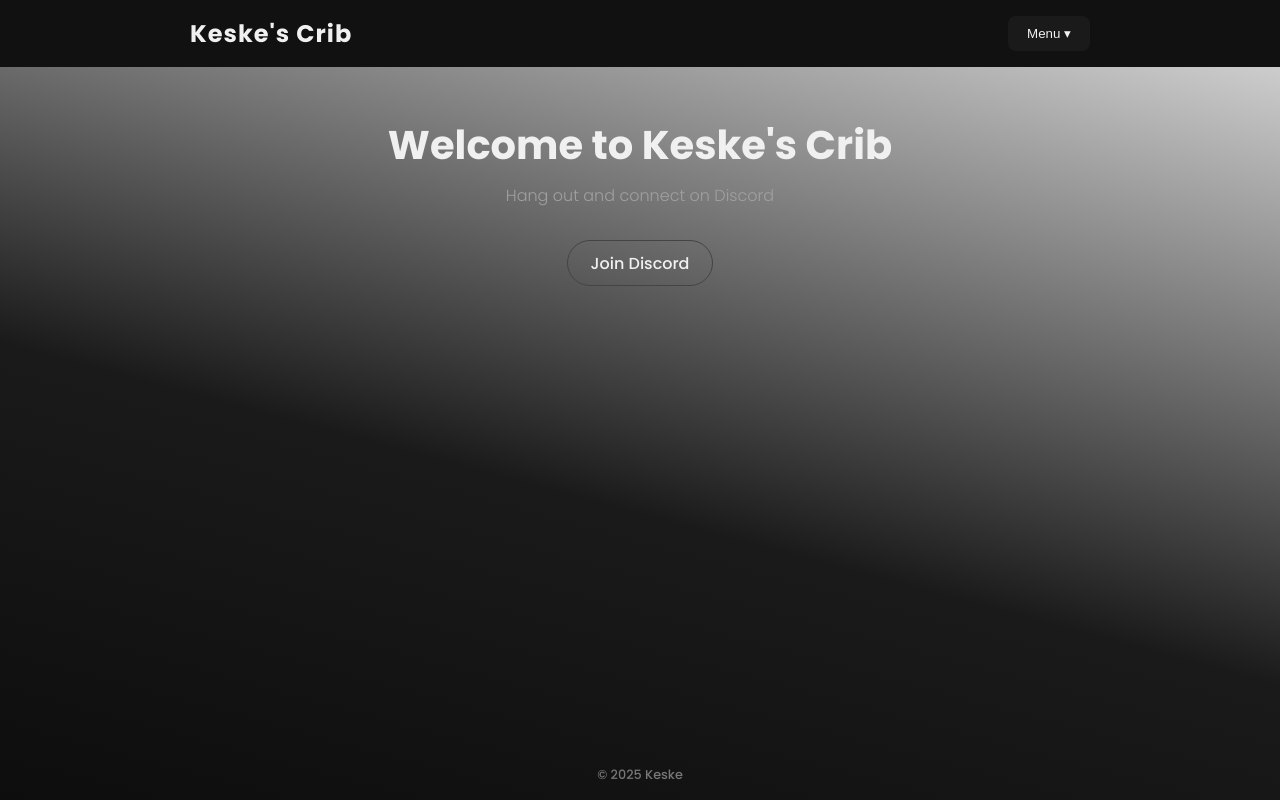
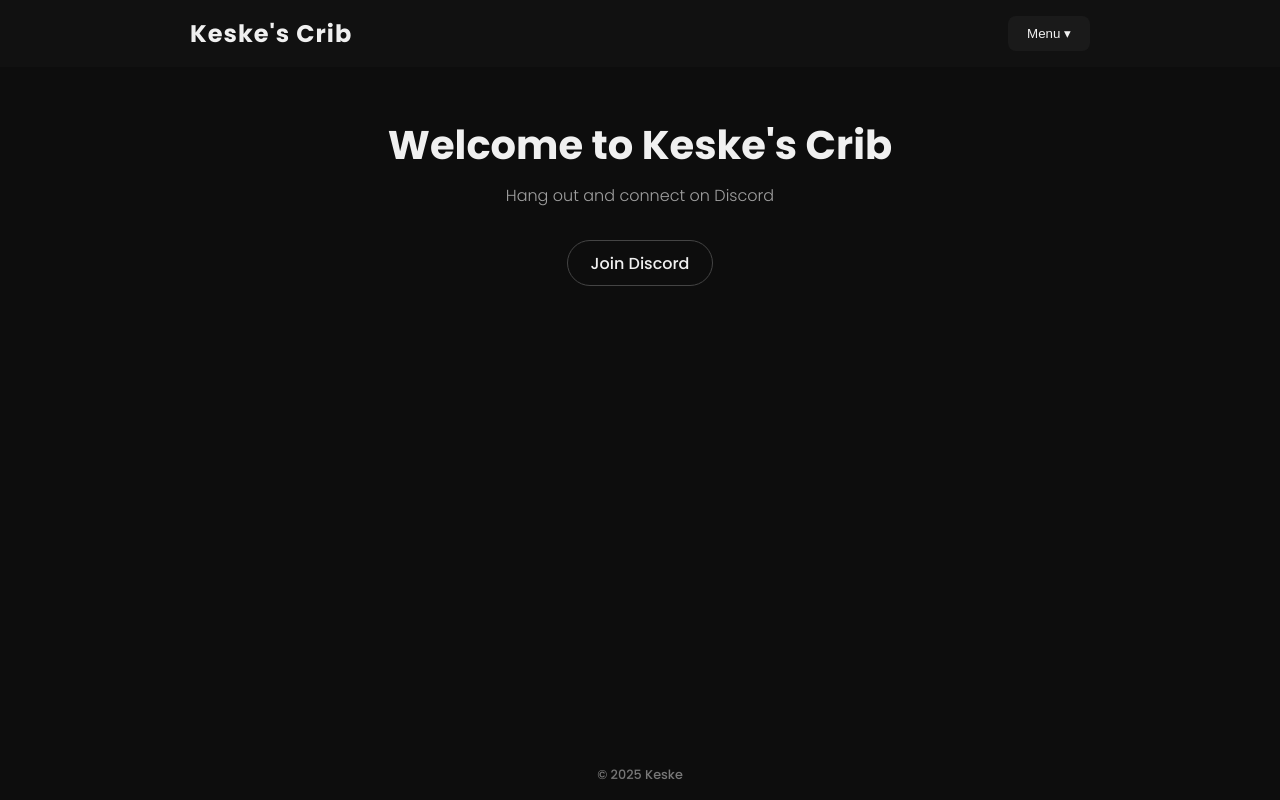
Before and after one commit to keskep/keskesCrib, a plain HTML site: page index.html in a window 1280 px wide. Drawn offline with Linux system fonts and the light colour scheme.

Commit message:
Small fixes

```diff
--- a/style.css
+++ b/style.css
@@ -5,13 +5,12 @@
 }
 
 body {
-  background: linear-gradient(15deg, #0d0d0d 0%, #1a1a1a 40%, #e0e0e0 100%);
+  background-color: #0d0d0d;
   color: #f0f0f0;
   font-family: 'Poppins', sans-serif;
   display: flex;
   flex-direction: column;
   min-height: 100vh;
-  background-attachment: fixed;
 }
 
 header {
```
